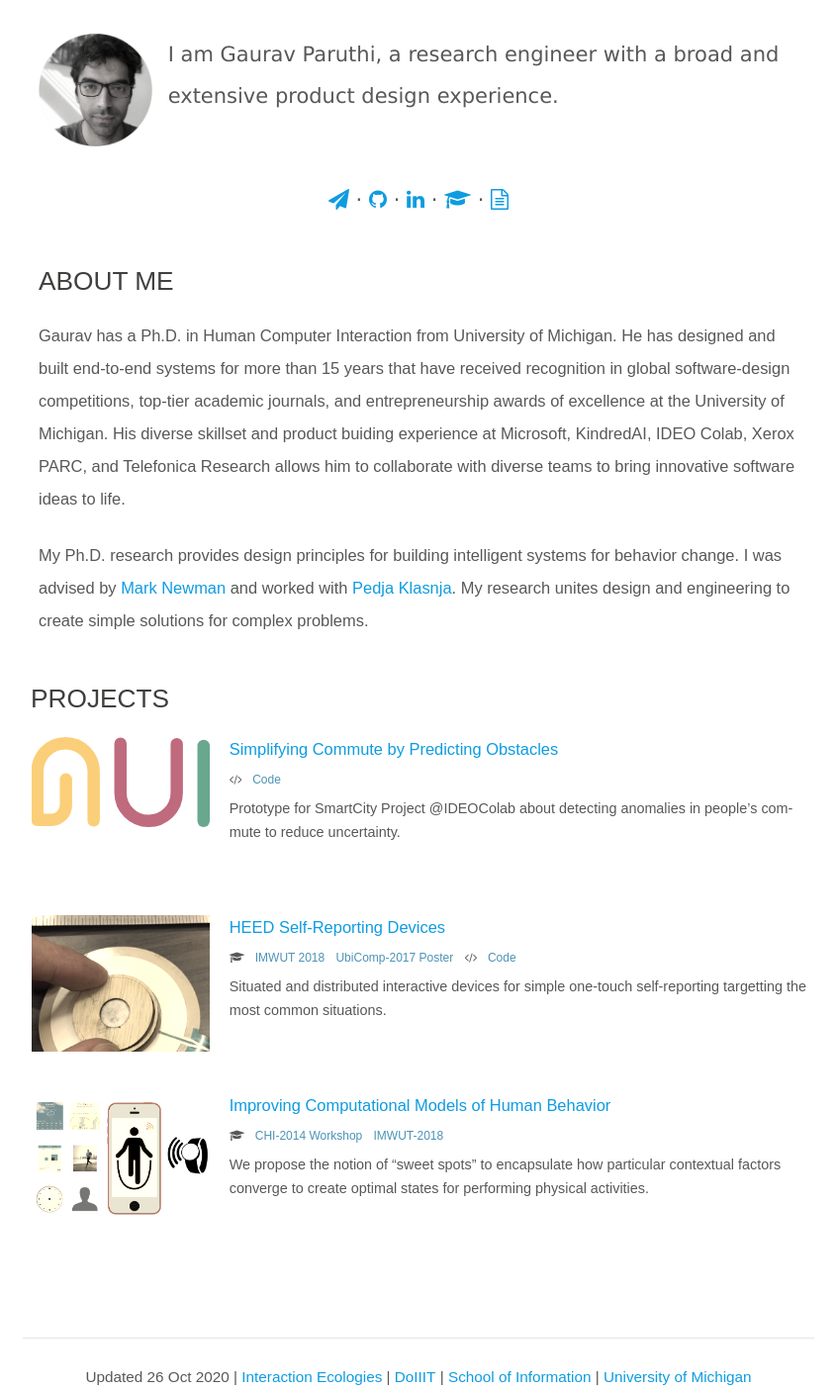
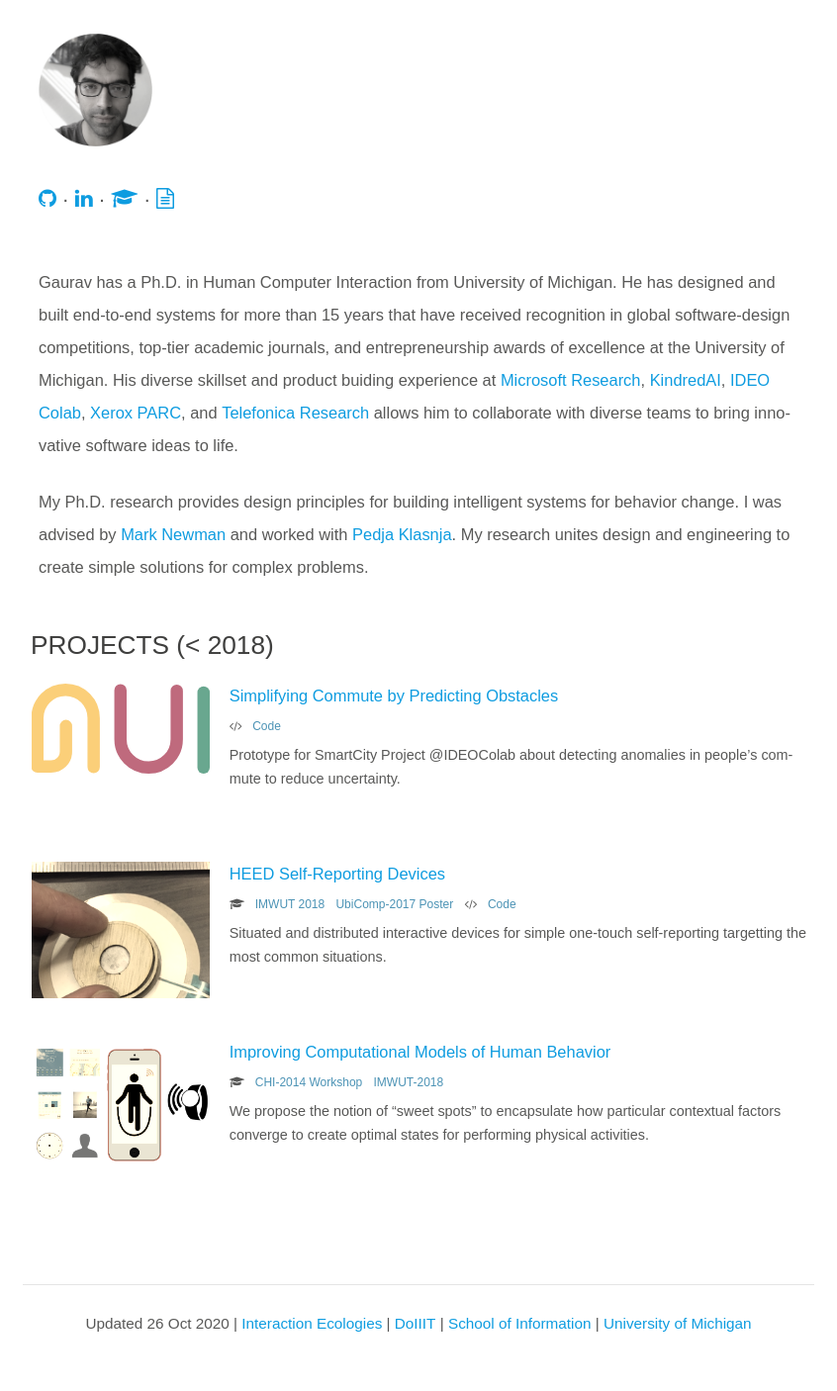
Before and after one commit to gparuthi/gparuthi.github.io, a Jekyll site: the page built from index.md, in a window 1280 px wide. Shown: the whole page at 99% size, without its empty margins (217-1063 px from the left). Built offline with Jekyll 4.4.1, drawn with Linux system fonts in a browser that asks for light colours; nearby versions of some CDN libraries; after the commit the page ends 1352 px from its top, so only the background shows below that.

Commit message:
update description

```diff
--- a/css/mine.css
+++ b/css/mine.css
@@ -193,8 +193,8 @@
 
 .bigText {
   font-size: 120%;
-  font-family: Cera, Verdana, "Merriweather", sans-serif;
-  color: #585857;
+  /* font-family: Cera, Verdana, "Merriweather", sans-serif; */
+  /* color: #585857;  */
 }
 .text-muted {
     color: #777;
--- a/index.md
+++ b/index.md
@@ -5,26 +5,18 @@
 
 <div class="mdl-grid">
   <div class="mdl-cell mdl-cell--2-col mdl-cell--hide-phone mdl-cell--hide-tablet"><img src="/images/profile2.png" width="100%"/></div>
-  <div class="intro mdl-cell mdl-cell--10-col mdl-cell--12-col-phone" markdown="1">
-  {:.bigText}
-  I am Gaurav Paruthi, a research engineer with a broad and extensive product design experience.
- </div>
 
  </div>
  <div class="mdl-grid">
- <div class="mdl-cell mdl-cell--12-col" style="text-align: center;" markdown="1">
-
+ <div class="mdl-cell mdl-cell--12-col" markdown="1">
 {:.bigText}
-<a href="mailto:gparuthi@umich.edu" title="email"><i class="fa fa-send"></i></a> ·
-                <a href="https://github.com/gparuthi/" title="github"><i class="fa fa-github"></i></a> ·
+<a href="https://github.com/gparuthi/" title="github"><i class="fa fa-github"></i></a> ·
                 <a href="http://www.linkedin.com/in/gparuthi" title="LinkedIn"><i class="fa fa-linkedin"></i></a> ·
                 <a href="http://scholar.google.com/citations?user=WsoaFHIAAAAJ&hl=en" title="scholar"><i class="fa fa-graduation-cap"></i></a>  ·
                 <a href="/files/gauravparuthi.pdf" title="resume"><i class="fa fa-file-text-o"></i></a>
 </div>
 <div class=" mdl-cell mdl-cell--12-col mdl-cell--12-col-phone" markdown="1">
-## ABOUT ME
-
-Gaurav has a Ph.D. in Human Computer Interaction from University of Michigan. He has designed and built end-to-end systems for more than 15 years that have received recognition in global software-design competitions, top-tier academic journals, and entrepreneurship awards of excellence at the University of Michigan. His diverse skillset and product buiding experience at Microsoft, KindredAI, IDEO Colab, Xerox PARC, and Telefonica Research allows him to collaborate with diverse teams to bring innovative software ideas to life.
+Gaurav has a Ph.D. in Human Computer Interaction from University of Michigan. He has designed and built end-to-end systems for more than 15 years that have received recognition in global software-design competitions, top-tier academic journals, and entrepreneurship awards of excellence at the University of Michigan. His diverse skillset and product buiding experience at [Microsoft Research](https://www.microsoft.com/en-us/research/lab/microsoft-research-india/), [KindredAI](http://www.kindred.ai/), [IDEO Colab](http://www.ideocolab.com/), [Xerox PARC](https://www.parc.com/), and [Telefonica Research](http://www.tid.es/) allows him to collaborate with diverse teams to bring innovative software ideas to life.
 
 My Ph.D. research provides design principles for building intelligent systems for behavior change. I was advised by [Mark Newman](https://www.si.umich.edu/people/mark-newman#gsc.tab=0) and worked with [Pedja Klasnja](https://www.si.umich.edu/people/predrag-klasnja#gsc.tab=0). My research unites design and engineering to create simple solutions for complex problems.
 
@@ -32,10 +24,7 @@
 </div>
 
 <div class=" mdl-cell mdl-cell--12-col mdl-cell--12-col-phone" markdown="1">
-## PROJECTS
-
-
-
+## PROJECTS (< 2018)
 
 <div class="grid projectDetails">
     <div class="unit notes">
@@ -162,9 +151,6 @@
 </div>
  </div>
 
-
 <!-- <div style="text-align:right;" class='more'><a href="projects.html">More...</a></div> -->
 
-
-
 {% include peoples_urls.md %}
```
Also changed, not shown: 1 other file.
